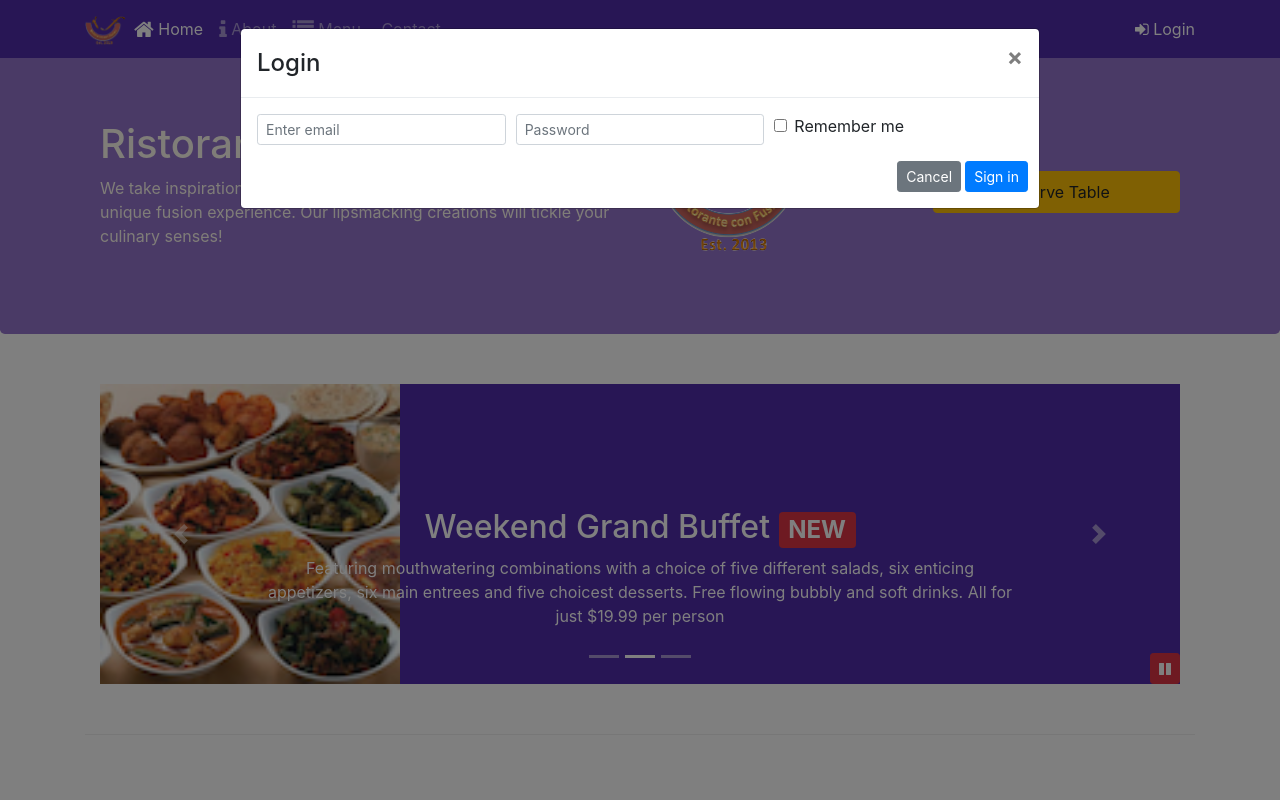
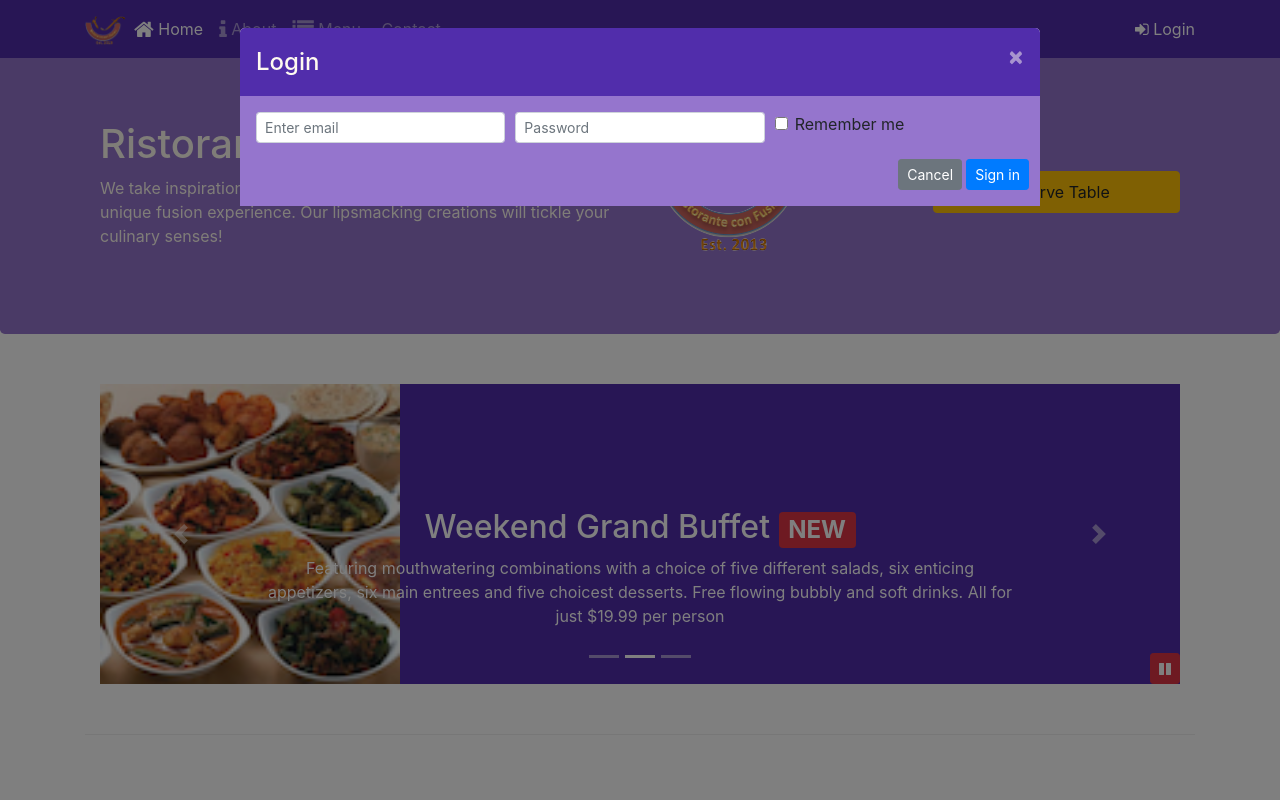
Before and after one commit to alDvour/confusion, a website: page index.html in a window 1280 px wide. Both pictures are taken after a click on the link "Login". Shown: the top 800 px of the page. Drawn offline with nearby package versions, Linux system fonts and the light colour scheme.

Commit message:
Assignment 4

```diff
--- a/css/styles.scss
+++ b/css/styles.scss
@@ -69,6 +69,26 @@ body{
     }
 }
 
+.modal-content {
+	border: 0px;
+
+	.modal-body {
+		background: $background-light;
+	}
+
+	.modal-header {
+		background: $background-dark;
+		color: floralwhite;
+		border: 0px;
+
+		.close {
+			color: floralwhite;
+		}
+
+	}
+
+}
+
 #carouselButton {
     right:0px;
     position: absolute;
--- a/index.html
+++ b/index.html
@@ -44,7 +44,7 @@
             <div class="modal-content">
                 <div class="modal-header">
                     <h4 class="modal-title">Login</h4>
-                    <button type="button" class="close" data-dismiss="modal">
+                    <button type="button" id="loginbutton" class="close" data-dismiss="modal">
                         &times;
                     </button>
                 </div>
@@ -76,7 +76,7 @@
             </div>
         </div>
    </div>
-   <div id="reserveform" class="modal fade" role="dialog">
+   <div id="reservationModal" class="modal fade" role="dialog">
        <div class="modal-dialog modal-lg" role="content">
            <div class="modal-content">
                 <div class="modal-header">
@@ -163,7 +163,7 @@
                     <img src="img/logo.png" class="img-fluid">
                 </div>
                 <div class="col-12 col-sm align-self-center">
-                    <a role="button" class="btn btn-block nav-link btn-warning" data-toggle="modal"  href="#reserveform">Reserve Table</a>
+                    <button type="button" class="btn btn-block nav-link btn-warning" id="reserveButton" >Reserve Table</button>
                 </div>
             </div>
         </div>
@@ -332,6 +332,13 @@
                     }
 
                 });
+                $('#loginbutton').click(function() {
+                $('#loginmodal').modal('show');
+                 });
+                $('#reserveButton').click(function() {
+                $('#reservationModal').modal('show');
+                });
+
             });
         </script>
 </body>
```
Also changed, not shown: css/styles.css.
